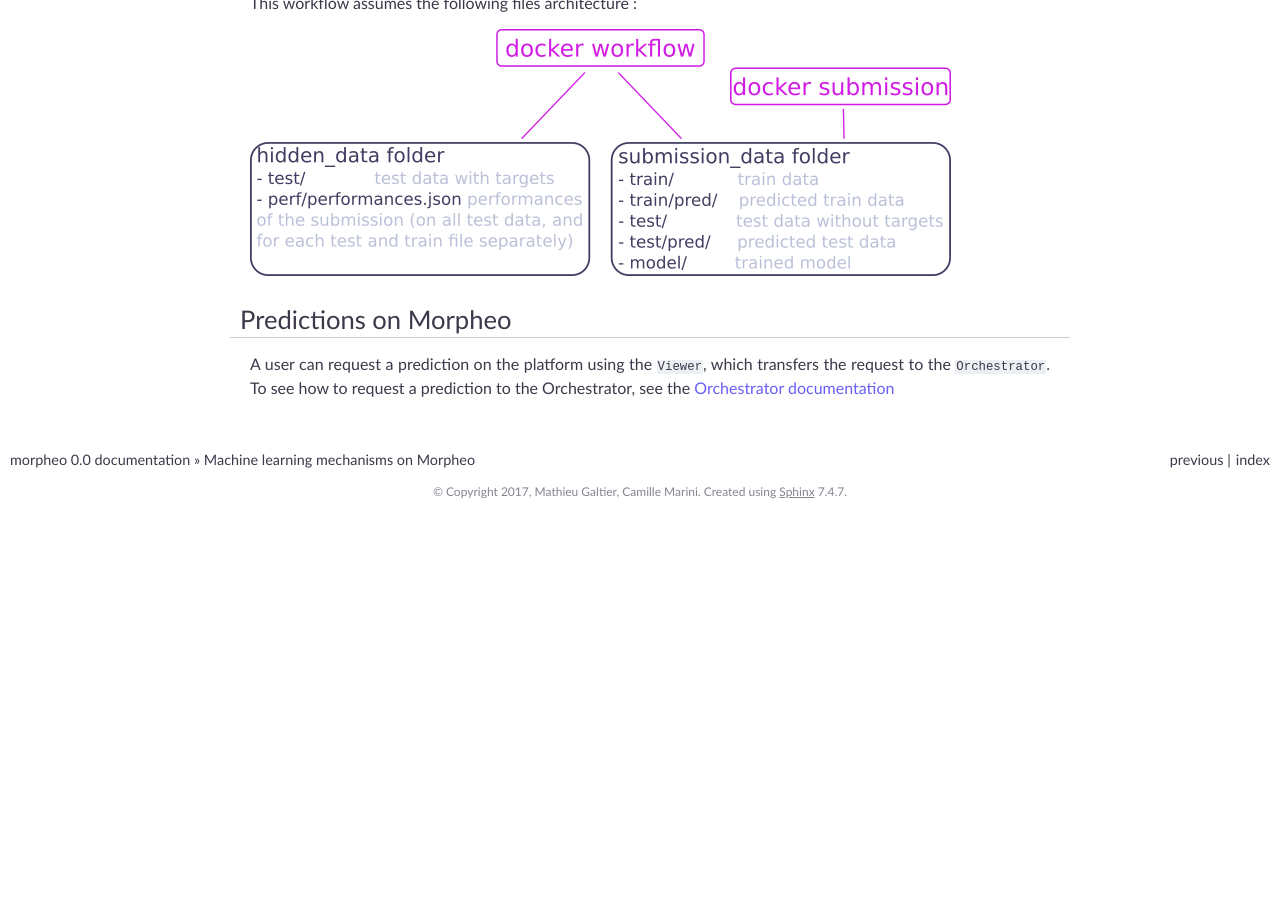
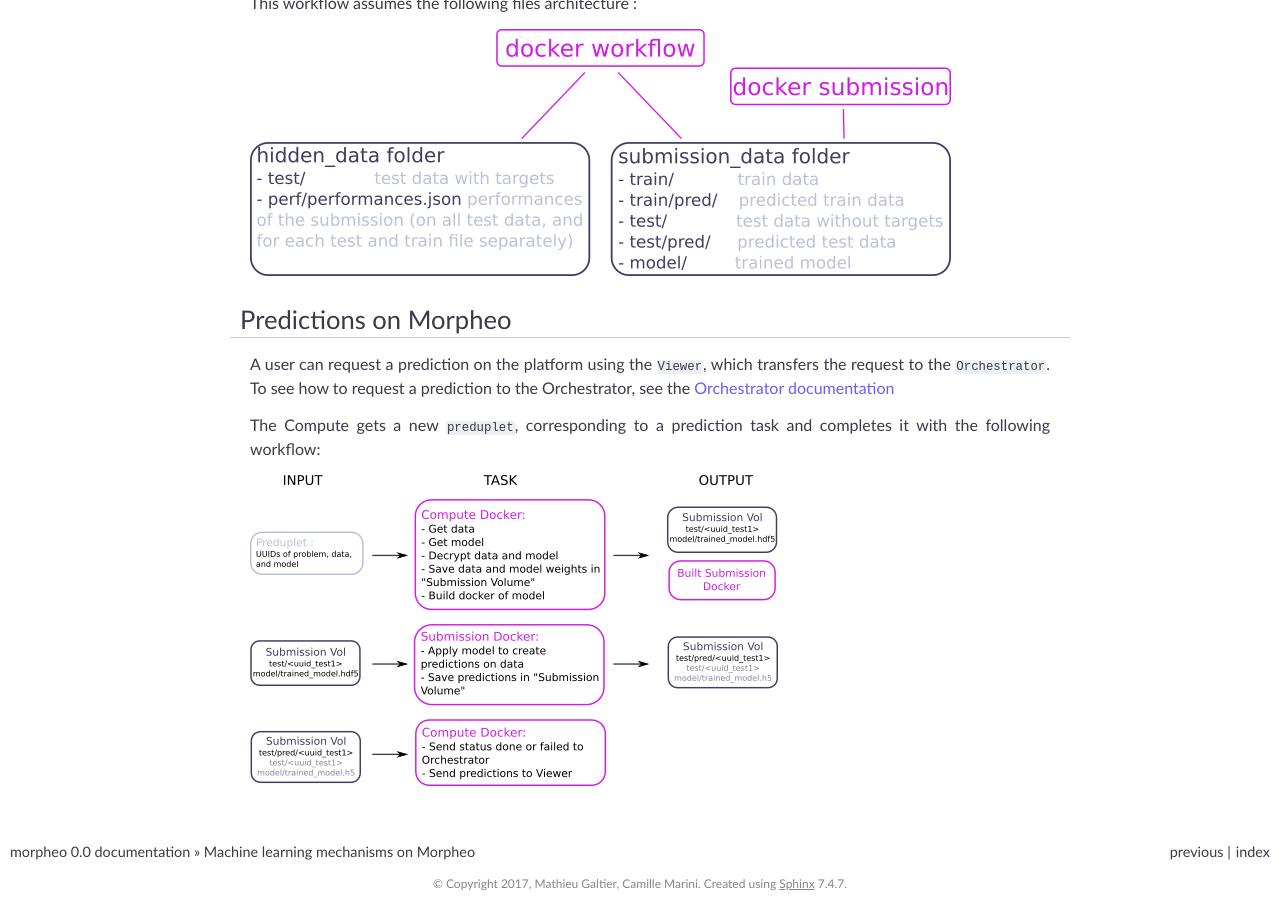
Before and after one commit to MorpheoOrg/morpheo, a Sphinx documentation site: the page built from docs/modules/learning.md, in a window 1280 px wide and 900 px high, scrolled down 3431 px. Built offline with Sphinx 7.4.7, drawn with Linux system fonts in a browser that asks for light colours; before the commit the page ends 3939 px from its top, so only the background shows below that.

Commit message:
adding prediction phase

```diff
--- a/docs/modules/learning.md
+++ b/docs/modules/learning.md
@@ -110,3 +110,7 @@ This workflow assumes the following files architecture <a name="folders"></a>:
 
 A user can request a prediction on the platform using the `Viewer`, which transfers the request to the `Orchestrator`.
 To see how to request a prediction to the Orchestrator, see the [Orchestrator documentation](https://morpheoorg.github.io/morpheo-orchestrator/modules/collections.html#collection-preduplet)
+
+The Compute gets a new `preduplet`, corresponding to a prediction task and completes it with the following workflow:
+
+![prediction workflow](img/predicting.png)
```
Also changed, not shown: docs/modules/img/predicting.png (added), docs/modules/img/predicting.svg (added).
